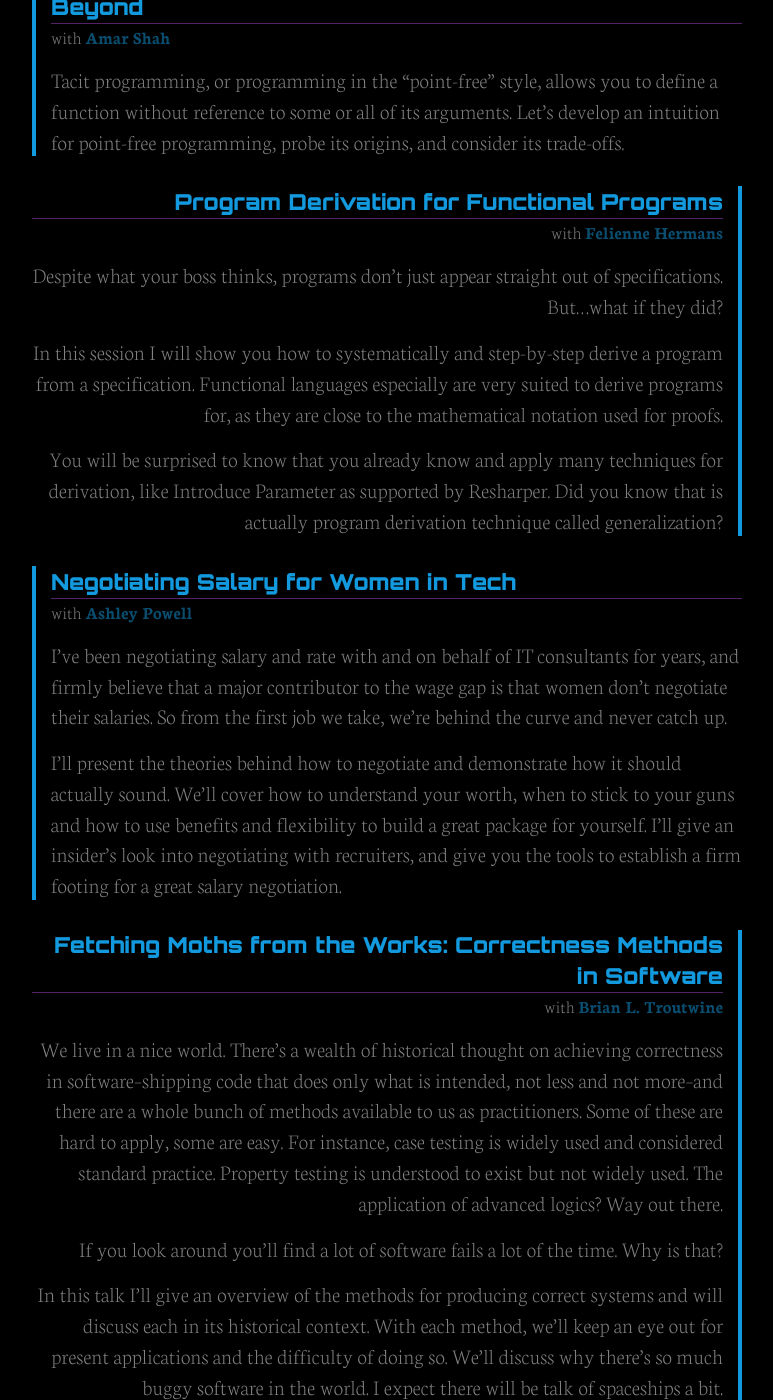
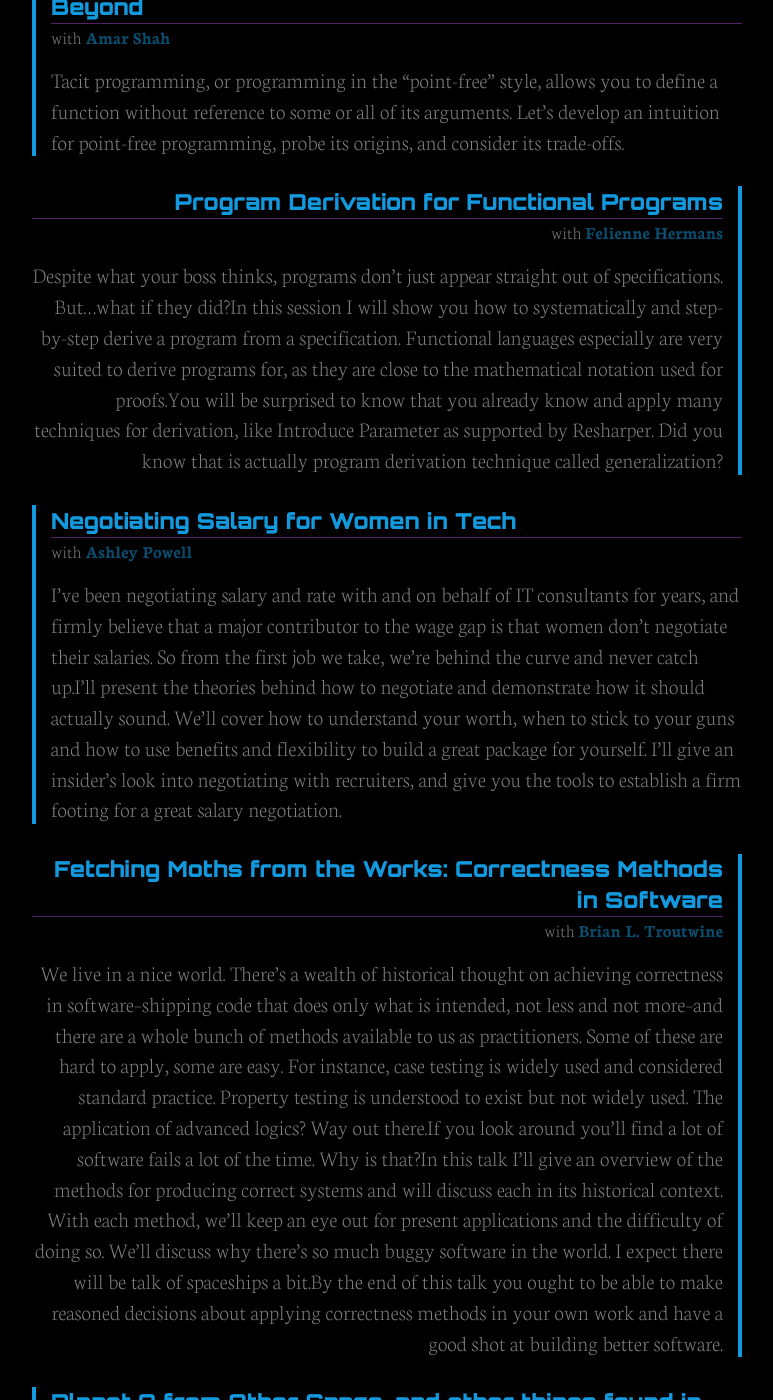
Before and after one commit to maitria/moonconf.org, a Jekyll site: the page built from index.html, in a window 1280 px wide and 1400 px high, scrolled down 3207 px. Shown: the whole window, without its empty margins (253-1026 px from the left). Built offline with Jekyll 4.4.1, drawn with Linux system fonts in a browser that asks for light colours; some of the changed text lies outside the part shown.

Commit message:
Move paragraph tags from data to template.

```diff
--- a/_includes/talk.html
+++ b/_includes/talk.html
@@ -9,7 +9,7 @@
     {% endif %}
   </div>
   <p class="talk-description">
-    {{ include.description }}
+    <p>{{ include.description }}</p>
   </p>
 
 </article>
--- a/_includes/talks.html
+++ b/_includes/talks.html
@@ -4,7 +4,7 @@
     {% include talk.html
       title='"Well, Actually"'
       speaker="Alex Harms"
-      description="<p>Functional programmers have a reputation for being hard to work with. Ever wondered why? Every interaction is full of choices. Find out which tend to push people away, and which can help people enjoy their interactions. And learn how to tell the difference, even in the heat of the moment.</p>"
+      description="Functional programmers have a reputation for being hard to work with. Ever wondered why? Every interaction is full of choices. Find out which tend to push people away, and which can help people enjoy their interactions. And learn how to tell the difference, even in the heat of the moment."
       twitter="onealexharms"
     %}
     {% include talk-hidden.html %}
@@ -14,51 +14,51 @@
       speaker="Shelby Switzer"
       co-speaker="David A. Viramontes"
       co-twitter="dviramontes_"
-      description="<p>In this talk we will cover how to build web apps in Clojure and ClojureScript, from RESTful API design and implementation to methods and tools for creating great UIs. We will use code examples and stories from open-source projects at Code for Denver.</p>"
+      description="In this talk we will cover how to build web apps in Clojure and ClojureScript, from RESTful API design and implementation to methods and tools for creating great UIs. We will use code examples and stories from open-source projects at Code for Denver."
       twitter="switzerly"
     %}
     {% include talk-hidden.html %}
     {% include talk.html
       title='Get Swifty 2 Electric Bugaloo or: Intro to Functional Programming with Swift'
       speaker="Basel Farag"
-      description="<p>In Chris Eidhof and Airspeed Velocity's 'Advanced Swift' they remind us of Erik Meijer's tweet re: Swift 'At this point, @SwiftLsng is probably a better, and more valuable vehicle for learning Functional Programming than Haskell.' That may be a bit of a stretch with recent changes made to Swift--but it's not entirely without basis. In this talk I'd like to show how the language has landed itself to learning Functional Programming and why it's a great choice for those diving into FP for the first time. I'll also show how these specific components: generics, value types, protocols, closures fit in, and how one can approach Swift with the aim of learning FP for the first time.</p>"
+      description="In Chris Eidhof and Airspeed Velocity's 'Advanced Swift' they remind us of Erik Meijer's tweet re: Swift 'At this point, @SwiftLsng is probably a better, and more valuable vehicle for learning Functional Programming than Haskell.' That may be a bit of a stretch with recent changes made to Swift--but it's not entirely without basis. In this talk I'd like to show how the language has landed itself to learning Functional Programming and why it's a great choice for those diving into FP for the first time. I'll also show how these specific components: generics, value types, protocols, closures fit in, and how one can approach Swift with the aim of learning FP for the first time."
       twitter="BaselNotBasil"
     %}
     {% include talk.html
       title="A Developer's Guide to Being a Mathematician"
       speaker="Talon Poole"
-      description="<p>We will apply a single mathematical constraint on our programmatic minds and explore the implications. Suited for beginner functional programmers. Examples will be given using ES2015.</p>"
+      description="We will apply a single mathematical constraint on our programmatic minds and explore the implications. Suited for beginner functional programmers. Examples will be given using ES2015."
       twitter="legittalon"
     %}
     {% include talk.html
       title='Point Free or Die: Tacit Programming in Haskell and Beyond'
       speaker="Amar Shah"
-      description="<p>Tacit programming, or programming in the “point-free” style, allows you to define a function without reference to some or all of its arguments. Let’s develop an intuition for point-free programming, probe its origins, and consider its trade-offs.</p>"
+      description="Tacit programming, or programming in the “point-free” style, allows you to define a function without reference to some or all of its arguments. Let’s develop an intuition for point-free programming, probe its origins, and consider its trade-offs."
       twitter="amar47shah"
     %}
     {% include talk.html
       title='Program Derivation for Functional Programs'
       speaker="Felienne Hermans"
-      description="<p>Despite what your boss thinks, programs don’t just appear straight out of specifications. But…what if they did?</p><p>In this session I will show you how to systematically and step-by-step derive a program from a specification. Functional languages especially are very suited to derive programs for, as they are close to the mathematical notation used for proofs.</p><p>You will be surprised to know that you already know and apply many techniques for derivation, like Introduce Parameter as supported by Resharper. Did you know that is actually program derivation technique called generalization?</p>"
+      description="Despite what your boss thinks, programs don’t just appear straight out of specifications. But…what if they did?In this session I will show you how to systematically and step-by-step derive a program from a specification. Functional languages especially are very suited to derive programs for, as they are close to the mathematical notation used for proofs.You will be surprised to know that you already know and apply many techniques for derivation, like Introduce Parameter as supported by Resharper. Did you know that is actually program derivation technique called generalization?"
       twitter="Felienne"
     %}
     {% include talk.html
       title='Negotiating Salary for Women in Tech'
       speaker="Ashley Powell"
-      description="<p>I’ve been negotiating salary and rate with and on behalf of IT consultants for years, and firmly believe that a major contributor to the wage gap is that women don’t negotiate their salaries. So from the first job we take, we’re behind the curve and never catch up.</p><p>I’ll present the theories behind how to negotiate and demonstrate how it should actually sound. We’ll cover how to understand your worth, when to stick to your guns and how to use benefits and flexibility to build a great package for yourself. I’ll give an insider’s look into negotiating with recruiters, and give you the tools to establish a firm footing for a great salary negotiation.</p>"
+      description="I’ve been negotiating salary and rate with and on behalf of IT consultants for years, and firmly believe that a major contributor to the wage gap is that women don’t negotiate their salaries. So from the first job we take, we’re behind the curve and never catch up.I’ll present the theories behind how to negotiate and demonstrate how it should actually sound. We’ll cover how to understand your worth, when to stick to your guns and how to use benefits and flexibility to build a great package for yourself. I’ll give an insider’s look into negotiating with recruiters, and give you the tools to establish a firm footing for a great salary negotiation."
       twitter="AshleyPQPQP"
     %}
     {% include talk.html
       title='Fetching Moths from the Works: Correctness Methods in Software'
       speaker="Brian L. Troutwine"
-      description="<p>We live in a nice world. There’s a wealth of historical thought on achieving correctness in software–shipping code that does only what is intended, not less and not more–and there are a whole bunch of methods available to us as practitioners. Some of these are hard to apply, some are easy. For instance, case testing is widely used and considered standard practice. Property testing is understood to exist but not widely used. The application of advanced logics? Way out
-      there.</p><p>If you look around you’ll find a lot of software fails a lot of the time. Why is that?</p><p>In this talk I’ll give an overview of the methods for producing correct systems and will discuss each in its historical context. With each method, we’ll keep an eye out for present applications and the difficulty of doing so. We’ll discuss why there’s so much buggy software in the world. I expect there will be talk of spaceships a bit.</p><p>By the end of this talk you ought to be able to make reasoned decisions about applying correctness methods in your own work and have a good shot at building better software.</p>"
+      description="We live in a nice world. There’s a wealth of historical thought on achieving correctness in software–shipping code that does only what is intended, not less and not more–and there are a whole bunch of methods available to us as practitioners. Some of these are hard to apply, some are easy. For instance, case testing is widely used and considered standard practice. Property testing is understood to exist but not widely used. The application of advanced logics? Way out
+      there.If you look around you’ll find a lot of software fails a lot of the time. Why is that?In this talk I’ll give an overview of the methods for producing correct systems and will discuss each in its historical context. With each method, we’ll keep an eye out for present applications and the difficulty of doing so. We’ll discuss why there’s so much buggy software in the world. I expect there will be talk of spaceships a bit.By the end of this talk you ought to be able to make reasoned decisions about applying correctness methods in your own work and have a good shot at building better software."
       twitter="bltroutwine"
     %}
     {% include talk.html
       title='Planet 9 from Other Space, and other things found in Big(ger) Data'
       speaker="Dr. Pamela Gay"
-      description="<p>Modern all-sky surveys are enabling new kinds of discoveries by allowing statistical studies to trace out the locations of hidden planets, pressures, and exoplanets. The most exciting of these discoveries is Planet 9, a new world predicted by the orbits of icy Kuiper Belt Objects and defined by where it isn't in all-sky surveys. It follows on the heels of projects that map out invisible dark matter and describe Dark Energy's expansion of the universe.</p><p>This talk will look at how massive data collections have allowed us to detect these and other things that can't be seen, and how future data sets will make today's Big Data seem small.</p>"
+      description="Modern all-sky surveys are enabling new kinds of discoveries by allowing statistical studies to trace out the locations of hidden planets, pressures, and exoplanets. The most exciting of these discoveries is Planet 9, a new world predicted by the orbits of icy Kuiper Belt Objects and defined by where it isn't in all-sky surveys. It follows on the heels of projects that map out invisible dark matter and describe Dark Energy's expansion of the universe.This talk will look at how massive data collections have allowed us to detect these and other things that can't be seen, and how future data sets will make today's Big Data seem small."
       twitter="starstryder"
     %}
   </div>
```
